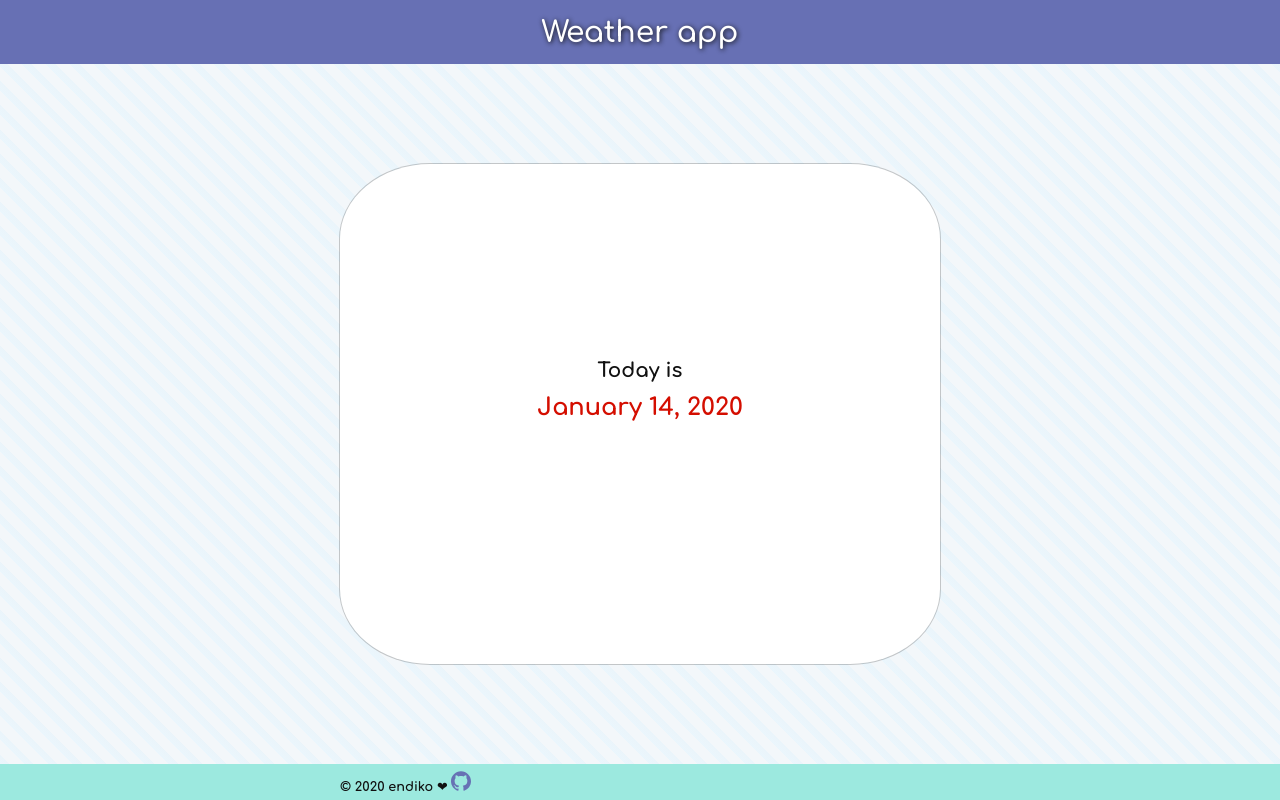
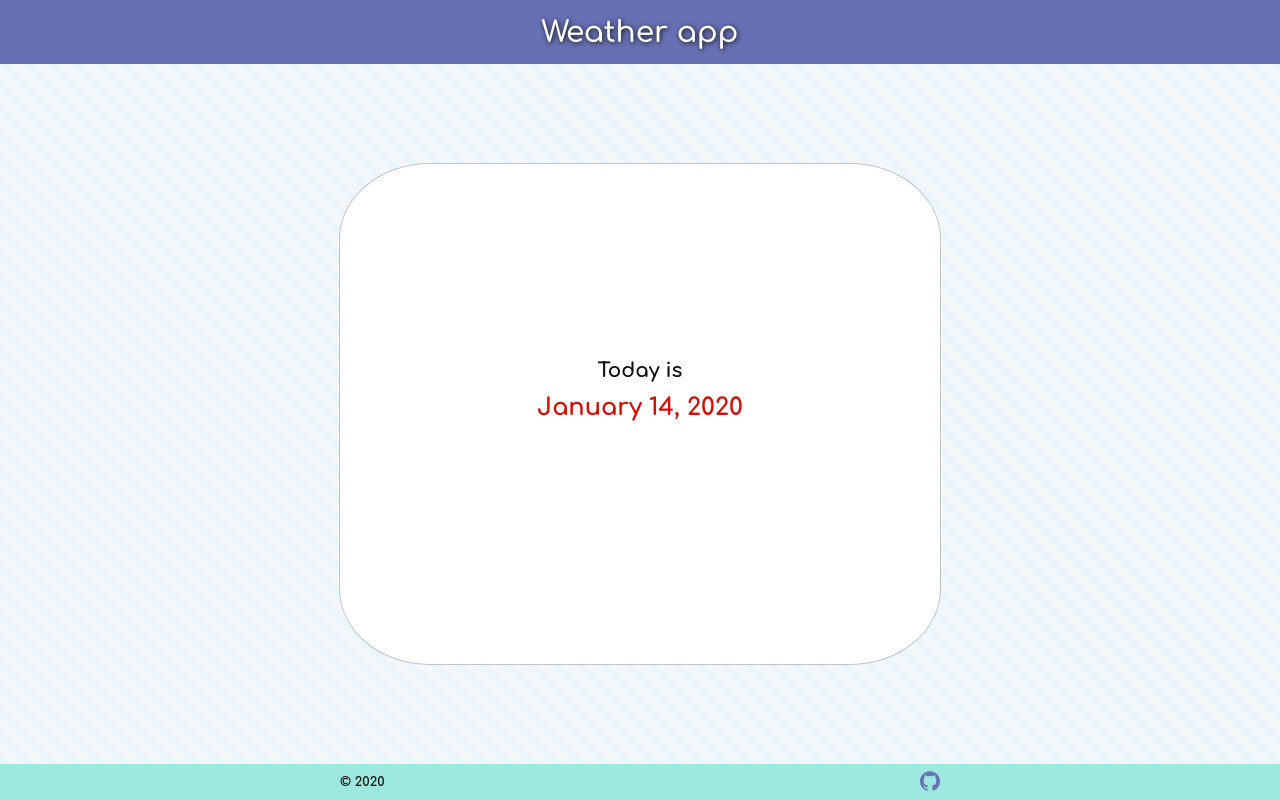
Before and after one commit to endiko/weather-by-coords-app-js, a plain HTML site: page index.html in a window 1280 px wide. Drawn offline with Linux system fonts and the light colour scheme.

Commit message:
Change layout

```diff
--- a/index.html
+++ b/index.html
@@ -39,9 +39,8 @@
         </div>
     </main>
     <footer class="footer">
-        <div class="container">
-            <span class="footer__copyright">© 2020 endiko</span>
-            <span class="footer__heart">&#10084;</span>
+        <div class="container footer-container">
+            <span class="footer__copyright">© 2020 </span>
             <a href="https://github.com/endiko" class="footer__social-link" target="_blank">
                 <svg viewBox="0 0 24 24" xmlns="http://www.w3.org/2000/svg">
                     <path
```
